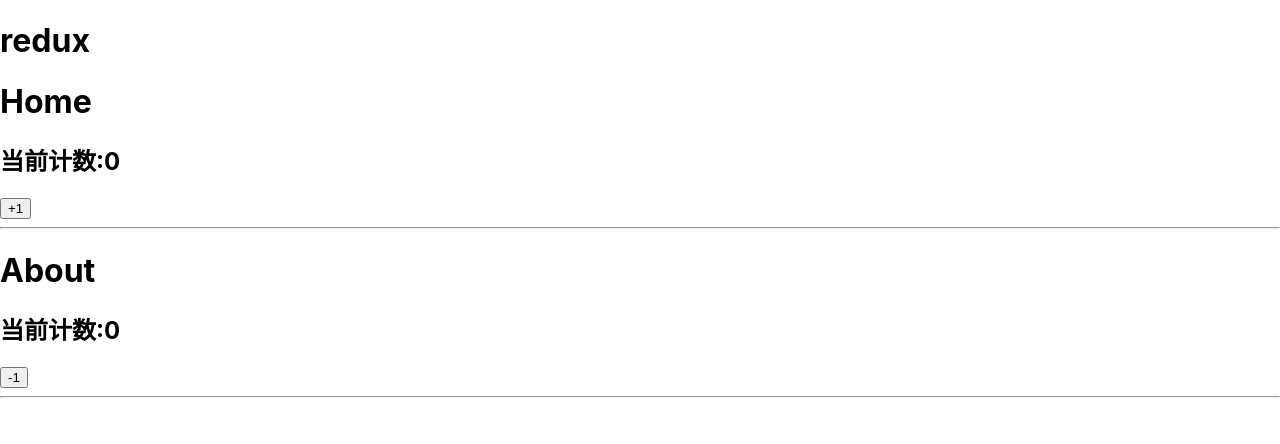
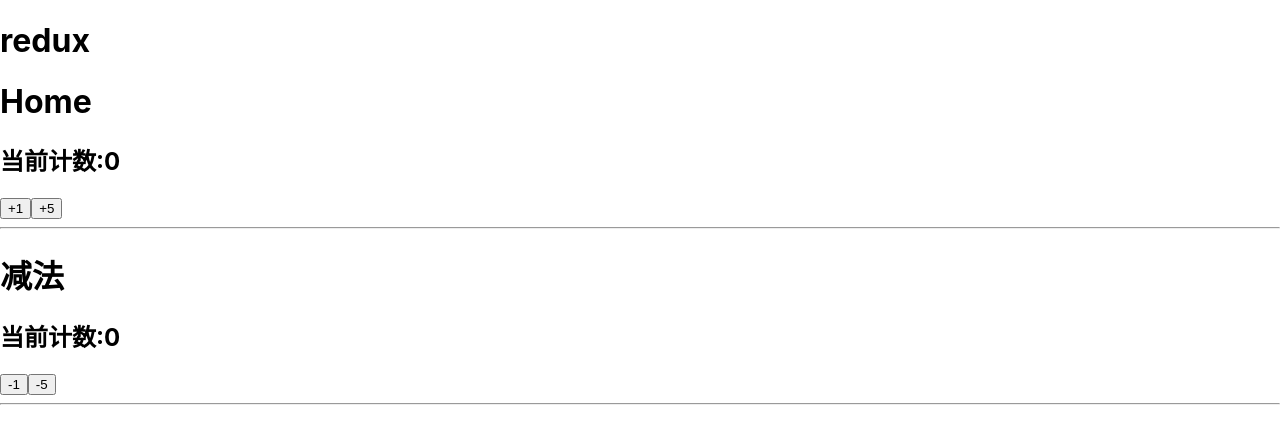
Before and after one commit to 1259364843/react001, a React (Create React App) app in the folder 02_leran_cpn/: page / in a window 1280 px wide. Shown: the top 444 px of the page. Built offline with nearby package versions, Linux system fonts and the light colour scheme.

Commit message:
redux connect函数封装

```diff
--- a/02_leran_cpn/src/17redux/01redux.jsx
+++ b/02_leran_cpn/src/17redux/01redux.jsx
@@ -1,6 +1,6 @@
 import React, { PureComponent } from 'react'
-import Home from './pages/home.jsx'
-import About from './pages/about.jsx'
+import Home from './pages/home2.jsx'
+import About from './pages/about2.jsx'
 export default class App extends PureComponent {
   render() {
     return (
--- /dev/null
+++ b/02_leran_cpn/src/17redux/pages/about2.jsx
@@ -0,0 +1,35 @@
+import React, { PureComponent } from 'react'
+
+import { connect } from "../connect.js";
+import {decrement,subAction} from '../store/actionCreators.js'
+ function About2(props) {
+  return (
+    <div>
+      <h1>减法</h1>
+      <h2>当前计数:{props.counter}</h2>
+      <button onClick={e => props.decrement()}>-1</button>
+      <button onClick={e => props.subAction(5)}>-5</button>
+      <hr />
+      </div>
+  )
+}
+
+const mapStateToProps = state => {
+  return {
+    counter: state.counter
+  }
+}
+const mapDispatchToProp = dispatch => {
+  return {
+    // 减一
+    decrement: function () {
+      dispatch(decrement())
+    },
+    // 减去num
+    subAction: function (num) {
+      dispatch(subAction(num))
+    }
+  }
+}
+const About = connect(mapStateToProps, mapDispatchToProp)(About2)
+export default About
--- a/02_leran_cpn/src/17redux/pages/home.jsx
+++ b/02_leran_cpn/src/17redux/pages/home.jsx
@@ -27,13 +27,15 @@ export default class Home extends PureComponent {
     )
   }
   componentDidMount() {
-     store.subscribe(() => {
+    // 监听数据变化
+    this.unsubscribe = store.subscribe(() => {
         this.setState({
           counter: store.getState().counter
         })
     })
   }
 componentWillUnmount() {
+  console.log(1);
     this.unsubscribe()
 }
 }
--- /dev/null
+++ b/02_leran_cpn/src/17redux/pages/home2.jsx
@@ -0,0 +1,38 @@
+import React, { PureComponent } from 'react'
+
+import {connect} from '../connect.js'
+// action
+import {increment,addAction} from '../store/actionCreators.js'
+class Home2 extends PureComponent {
+  render() {
+    return (
+      <div>
+      <h1>Home</h1>
+      <h2>当前计数:{this.props.counter}</h2>
+      <button onClick={e => this.props.increment()}>+1</button>
+      <button onClick={e => this.props.addAction(5)}>+5</button>
+      <hr />
+      </div>
+    )
+  }
+}
+const mapStateToProps = state => {
+  return {
+    counter: state.counter
+  }
+}
+const mapDispatchToProp = dispatch => {
+  return {
+    // 加一
+    increment: function() {
+      dispatch(increment())
+    },
+    // 加num
+    addAction: function(num) {
+      dispatch(addAction(num))
+    }
+  }
+}
+const Home = connect(mapStateToProps, mapDispatchToProp)(Home2)
+
+export default Home
--- a/02_leran_cpn/src/17redux/store/actionCreators.js
+++ b/02_leran_cpn/src/17redux/store/actionCreators.js
@@ -11,10 +11,10 @@ export const subAction = (num) => ({
   num,
 });
 // +1
-export const incAction = () => ({
+export const increment = () => ({
   type: INCREMENT,
 });
 // -1
-export const decAction = () => ({
+export const decrement = () => ({
   type: DECREMENT,
 });
```
Also changed, not shown: 02_leran_cpn/src/17redux/connect2.js (added, +47 -0 lines), 02_leran_cpn/src/17redux/context.js (added, +7 -0 lines).
